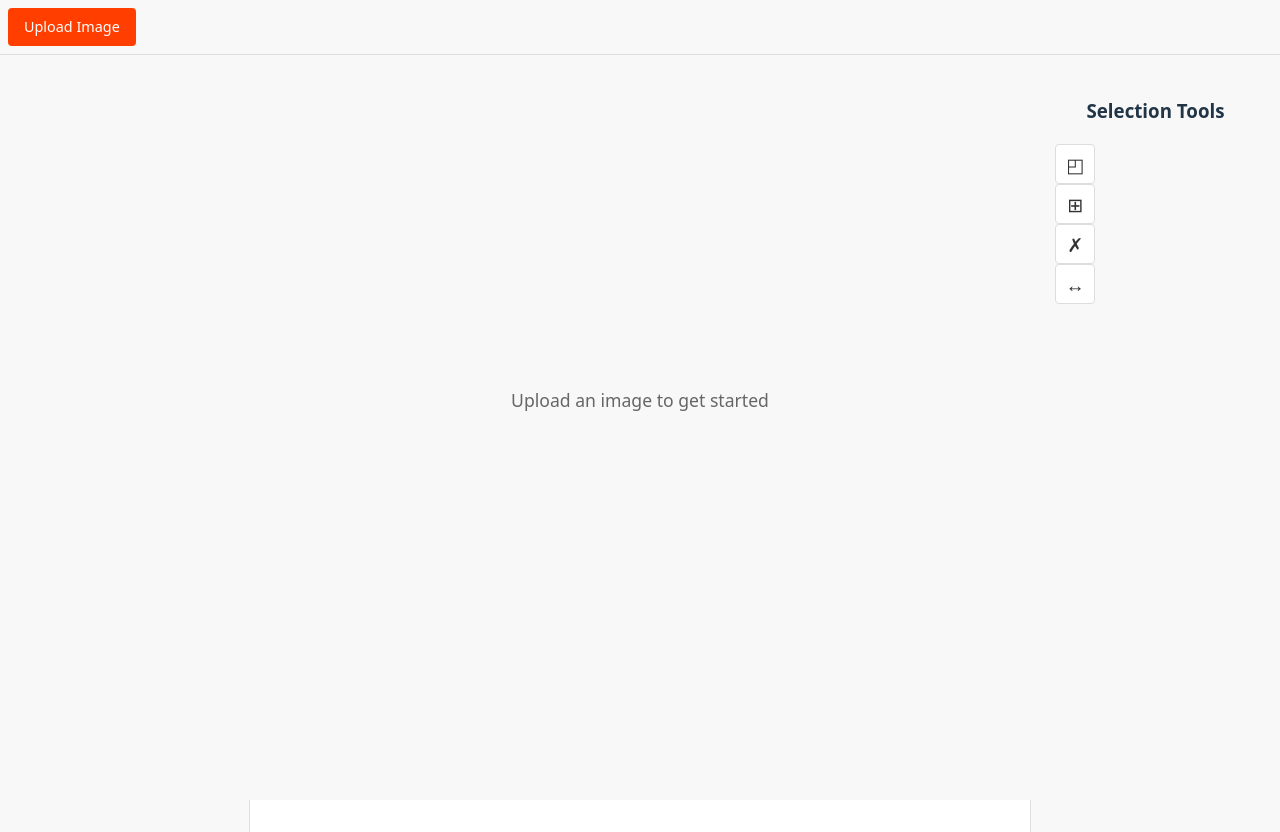
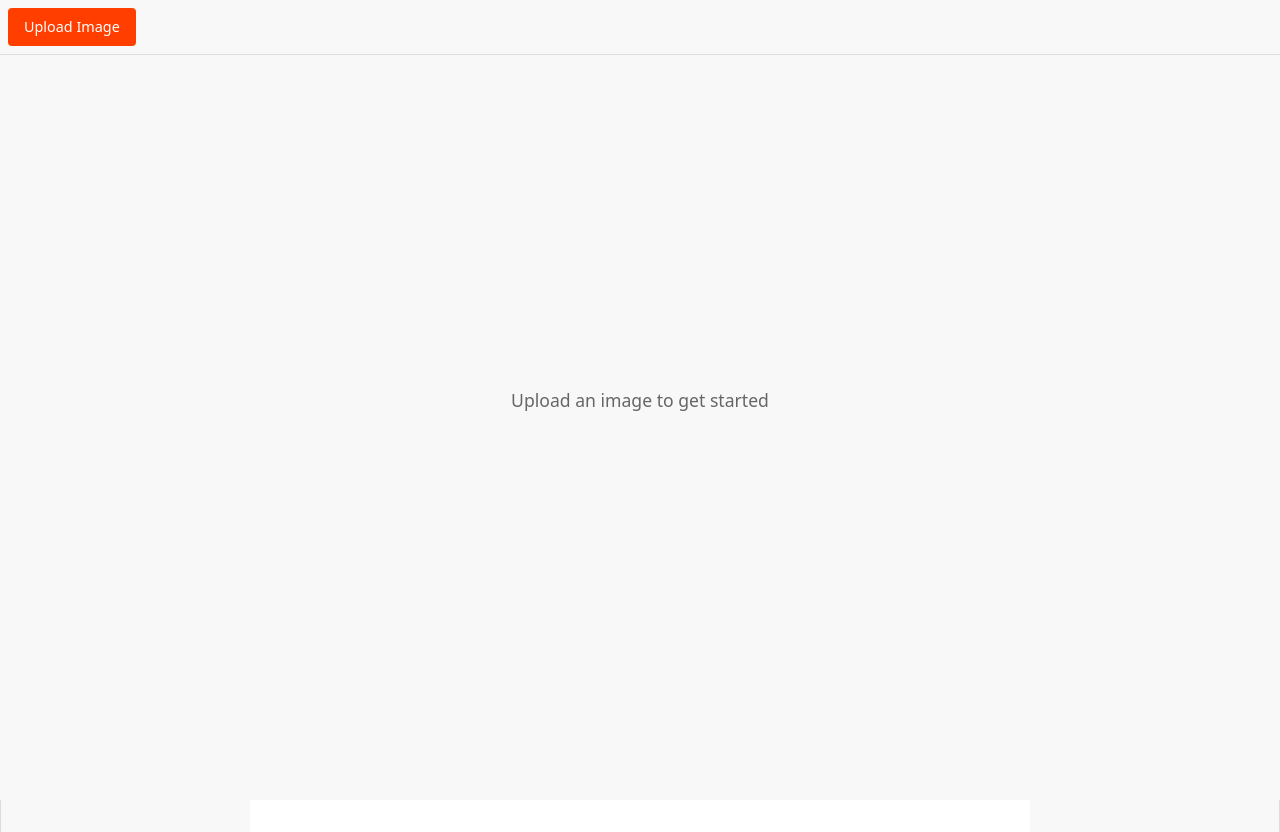
Before and after one commit to Moimolcp/CyberHelper, a Svelte app: page / in a window 1280 px wide. Built offline with nearby package versions, Linux system fonts and the light colour scheme.

Commit message:
more chages

```diff
--- a/src/App.svelte
+++ b/src/App.svelte
@@ -6,11 +6,11 @@
 
 <div class="app">
   <ImageViewer>
+    <div slot="tools">
+      <ToolPanel />
+    </div>
     <div slot="symbols">
       <SymbolList />
-    </div>
-    <div slot="tools">
-      <ToolPanel />
     </div>
   </ImageViewer>
 </div>
--- a/src/components/ImageViewer.svelte
+++ b/src/components/ImageViewer.svelte
@@ -870,9 +870,9 @@
     </div>
   </div>
 
-  <div class="symbols-panel">
-    <slot name="symbols">
-      <div style="color: #666;">No symbols created yet</div>
+  <div class="tools-panel">
+    <slot name="tools">
+      <div style="color: #666;">Tools will appear here</div>
     </slot>
   </div>
 
@@ -915,9 +915,9 @@
     {/if}
   </div>
 
-  <div class="tools-panel">
-    <slot name="tools">
-      <div style="color: #666;">Tools will appear here</div>
+  <div class="symbols-panel">
+    <slot name="symbols">
+      <div style="color: #666;">No symbols created yet</div>
     </slot>
   </div>
 </div>
--- a/src/components/SymbolList.svelte
+++ b/src/components/SymbolList.svelte
@@ -1,5 +1,5 @@
 <script lang="ts">
-  import { symbolManager, updateSymbol } from '../storage/symbols.svelte';
+  import { symbolManager, updateSymbol, deleteSymbol } from '../storage/symbols.svelte';
   import { type Symbol, type SymbolGroup } from '../storage/symbols.svelte';
 
   let editingSymbol: Symbol | null = null;
@@ -15,7 +15,7 @@
     editingSymbol = symbol;
   }
 
-  function deleteSymbol(id: string) {
+  function handleDeleteSymbol(id: string) {
     deleteSymbol(id);
   }
 
```
